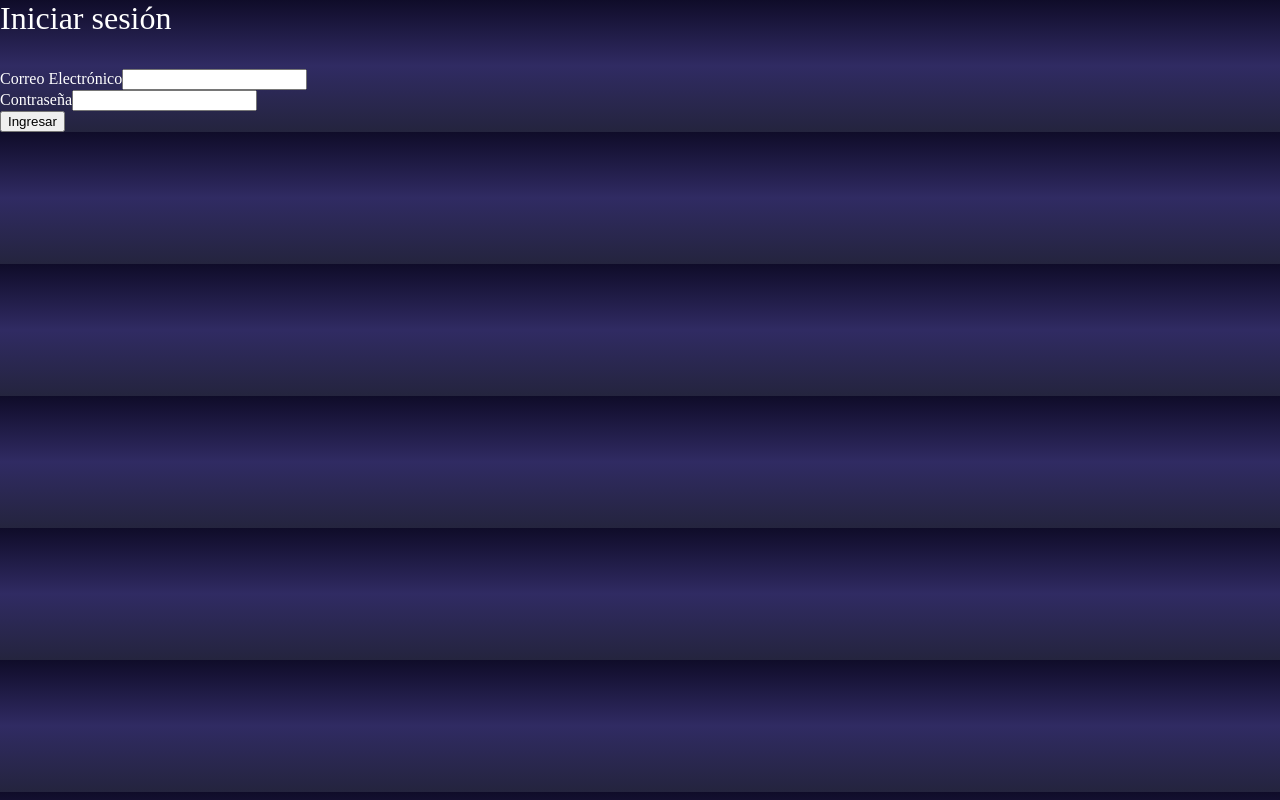
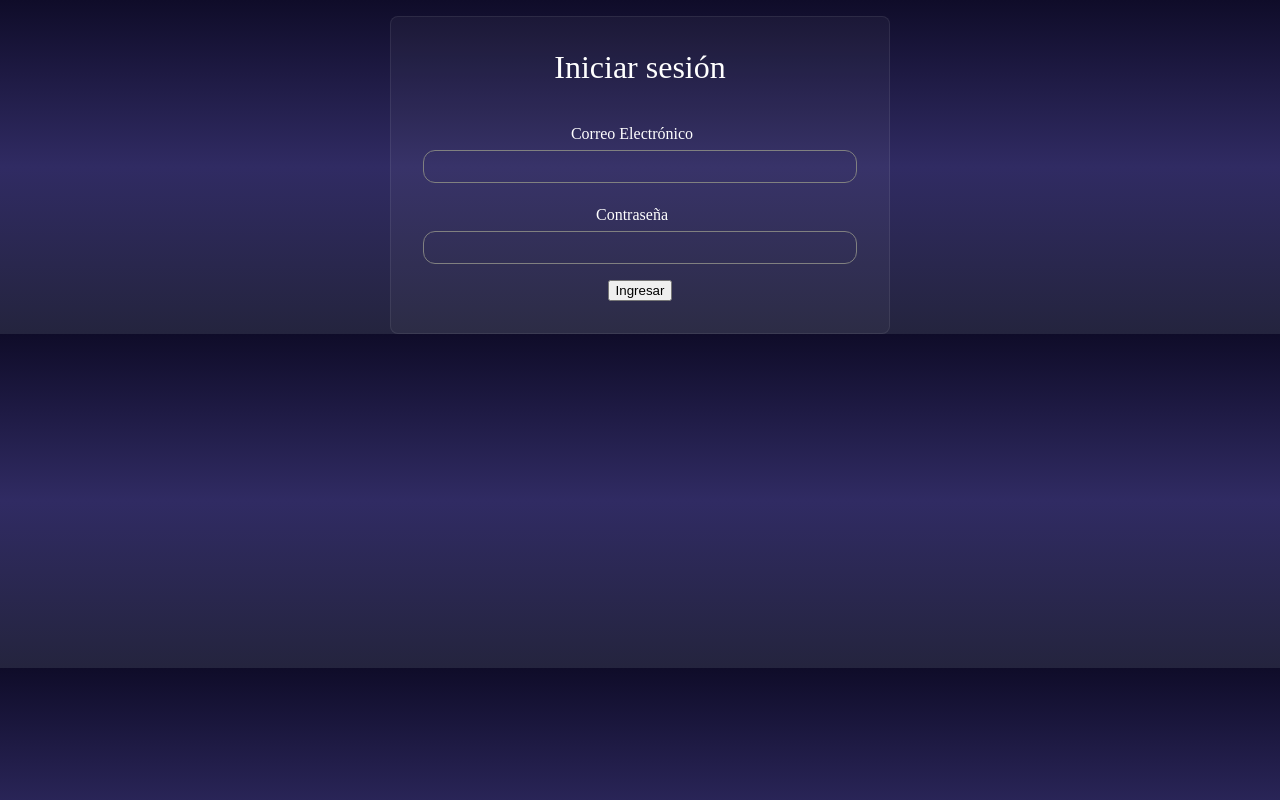
Before and after one commit to FelixDevPython/proyecto-react-2025, a React (Vite) app: page /login in a window 1280 px wide. Built offline with nearby package versions, Linux system fonts and the light colour scheme.

Commit message:
Implemetacion de useNavigate y estilos css en el Home

```diff
--- /dev/null
+++ b/src/components/App.css
@@ -0,0 +1,17 @@
+.app-container {
+  max-width: 1400px;
+  padding: 2rem 0;
+  margin: auto;
+}
+
+.label {
+  color: skyblue;
+}
+
+.positivo {
+  color: #4FFF60;
+}
+
+.negativo {
+  color: #FF5977;
+}
--- a/src/components/App.jsx
+++ b/src/components/App.jsx
@@ -1,7 +1,11 @@
-import { Outlet } from "react-router-dom"
+import { Navigate, Outlet } from "react-router-dom"
 import Menu from "./menu/Menu"
+import "./App.css"
 
 const App = () => {
+
+    if (!localStorage.getItem("tokenMarket")) return <Navigate to="/login" />
+
     return (
         <>
             <Menu />
--- a/src/components/menu/Menu.jsx
+++ b/src/components/menu/Menu.jsx
@@ -1,9 +1,11 @@
-import { NavLink } from "react-router-dom"
+import { useContext } from "react"
+import { NavLink, useNavigate } from "react-router-dom"
+import { UserContext } from "../../context/UserContext"
 import "./Menu.css"
-import { useContext } from "react"
-import { UserContext } from "../../context/UserContext"
 
 const Menu = () => {
+
+    const navigation = useNavigate()
 
     const usuario = useContext(UserContext)
 
@@ -13,6 +15,10 @@ const Menu = () => {
                 <li><NavLink to="/">Inicio</NavLink></li>
                 <li><NavLink to="/criptomonedas">Lista de criptos</NavLink></li>
                 <li><NavLink to="/perfil">Perfil de {usuario.name}</NavLink></li>
+                <li><a onClick={() => {
+                    localStorage.removeItem("tokenMarket")
+                    navigation("/login")
+                }}>Cerrar sesión</a></li>
             </ul>
         </nav>
     )
--- /dev/null
+++ b/src/components/usuarios/Login.css
@@ -0,0 +1,40 @@
+.login-container {
+  max-width: 500px;
+  margin: auto;
+  margin-top: 1rem;
+  background: rgba(255, 255, 255, 0.04);
+  border: 1px solid rgba(255, 255, 255, 0.08);
+  border-radius: 8px;
+  padding: 2rem;
+  transition: all .25s;
+}
+
+.login-container {
+  text-align: center
+}
+
+.field {
+  margin-bottom: 1rem;
+}
+
+.field label {
+  margin-right: 1rem;
+  line-height: 2;
+}
+
+.field input {
+  background: none;
+  border: 1px solid gray;
+  padding: .5rem;
+  border-radius: .75rem;
+  width: 100%;
+  color: white;
+}
+
+.error {
+  background: tomato;
+  margin-top: 1rem;
+  line-height: 3;
+  padding: 0.25rem 2rem;
+  border-radius: .25rem;
+}
--- a/src/components/usuarios/Login.jsx
+++ b/src/components/usuarios/Login.jsx
@@ -1,7 +1,11 @@
 import { useState } from "react"
+import { useNavigate, Navigate } from "react-router-dom"
 import axios from "axios"
+import "./Login.css"
 
 const Login = () => {
+
+    const navigation = useNavigate()
 
     const [user, setUser] = useState({
         email: "",
@@ -27,12 +31,15 @@ const Login = () => {
         .then((response) => {
             console.log("Login success:", response.data);
             localStorage.setItem("tokenMarket", response.data.token);
+            navigation("/")
         })
 
         .catch((error) => {
             console.error("Login failed:", error.response?.data || error.message)
         });
     }
+
+    if (localStorage.getItem("tokenMarket")) return <Navigate to="/" />
 
     return (
         <div className="login-container">
```
Also changed, not shown: jsconfig.json (added, +9 -0 lines), src/hooks/Home.css (added, +20 -0 lines), src/hooks/Home.jsx (added, +14 -0 lines).
